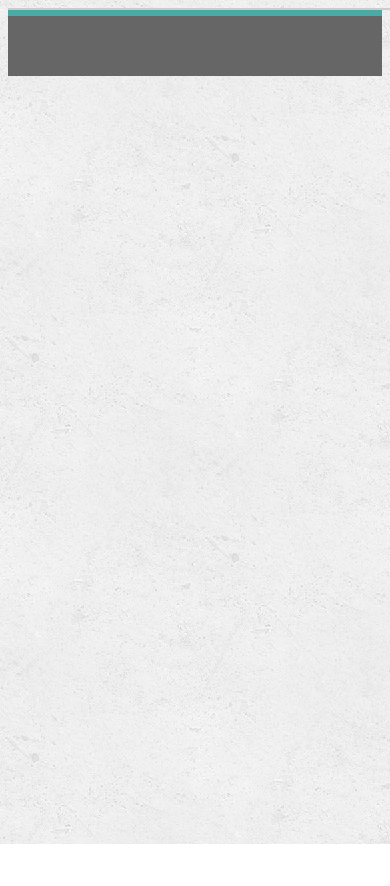
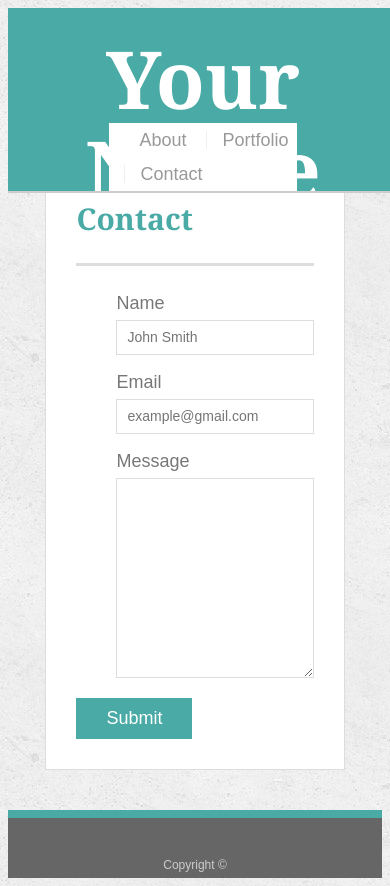
Before and after one commit to kyhongle/responsive-portfolio, a plain HTML site: page contact.html in a window 390 px wide. Before the commit the page ends 844 px from the top, so only its background shows below. Drawn offline with Linux system fonts and the light colour scheme.

Commit message:
modified and finished html and css files

```diff
--- a/assets/css/style.css
+++ b/assets/css/style.css
@@ -110,7 +110,8 @@ footer {
   height: 50px;
 }
 
-h3, h2 {
+h3,
+h2 {
   padding-bottom: 20px;
   margin-bottom: 15px;
   line-height: 22px;
@@ -187,15 +188,15 @@ h3, h2 {
 }
 
 label,
-input[type=text],
-input[type=email],
+input[type="text"],
+input[type="email"],
 textarea {
   display: block;
   width: 100%;
 }
 
-input[type=text],
-input[type=email],
+input[type="text"],
+input[type="email"],
 textarea {
   height: 35px;
   padding: 0 10px;
@@ -207,7 +208,7 @@ textarea {
   height: 200px;
 }
 
-input[type=submit] {
+input[type="submit"] {
   padding: 10px 30px;
   font-size: 18px;
   color: #ffffff;
@@ -216,40 +217,68 @@ input[type=submit] {
   border: 0 none;
 }
 
-@media screen and (max-width:980px) {
-  .container{
+@media screen and (max-width: 980px) {
+  .container {
     width: 80%;
   }
 
-  .main-section{
+  .main-section {
     max-width: 650px;
   }
 
-}
-
-@media screen and (max-width:768px) {
-  .auth-image{
-    width: 60%;
-  }
-
-  .main-section{
-    max-width: 650px;
+  ul {
+    list-style-type: none;
   }
 }
 
-@media screen and (max-width:640px) {
-  .container{
-    display: none;
+@media screen and (max-width: 768px) {
+  .auth-image {
+    width: 60%;
   }
-  .auth-image{
+  /* portfolio */
+  .main-section {
+    max-width: 600px;
+  }
+
+  .work {
+    width: 45%;
+  }
+}
+
+@media screen and (max-width: 640px) {
+  /* main */
+  /* .container{
+    width: 100%;
+  } */
+  .main-container {
+    width: 80%;
+  }
+  .auth-image {
     width: 100%;
     margin-bottom: 20px;
   }
 
-  .main-section{
+  #logo {
+    width: 100%;
+    font-size: 80px;
+  }
+  #masthead {
+    background-color: #4aaaa5;
+    width: 100%;
+  }
+
+  nav {
+    float: none;
+    margin-left: 20%;
+    margin-right: 20%;
+    background-color: white;
+  }
+
+  /* portfolio */
+  .main-section {
     max-width: 500px;
   }
-
-  #logo{
+  .work {
     width: 100%;
+  }
 }
--- a/contact.html
+++ b/contact.html
@@ -1,18 +1,16 @@
-<!doctype html>
+<!DOCTYPE html>
 <html lang="en-us">
-
   <head>
-  <meta charset="UTF-8">
+    <meta charset="UTF-8" />
     <title>Contact | Your Name</title>
-  <link rel="stylesheet" type="text/css" href="assets/css/style.css">
-  <meta name="viewport" content="width=device-width, initial-scale=1.0">
-  <meta http-equiv="X-UA-Compatible" content="ie=edge">
+    <link rel="stylesheet" type="text/css" href="assets/css/style.css" />
+    <meta name="viewport" content="width=device-width, initial-scale=1.0" />
+    <meta http-equiv="X-UA-Compatible" content="ie=edge" />
   </head>
 
   <body>
-
     <header id="masthead">
-    <div class="container">
+      <div class="container container2">
         <a href="index.html" id="logo">Your Name</a>
         <nav>
           <a href="index.html">About</a>
@@ -30,22 +28,36 @@
           <ul>
             <li>
               <label for="name">Name</label>
-            <input type="text" id="name" name="name" placeholder="John Smith" required="required">
+              <input
+                type="text"
+                id="name"
+                name="name"
+                placeholder="John Smith"
+                required="required"
+              />
             </li>
             <li>
               <label for="email">Email</label>
-            <input type="email" id="email" name="email" placeholder="example@gmail.com" required="required">
+              <input
+                type="email"
+                id="email"
+                name="email"
+                placeholder="example@gmail.com"
+                required="required"
+              />
             </li>
             <li>
               <label for="message">Message</label>
-            <textarea id="message" name="message" required="required"></textarea>
+              <textarea
+                id="message"
+                name="message"
+                required="required"
+              ></textarea>
             </li>
           </ul>
-        <input type="submit">
+          <input type="submit" />
         </form>
-
       </section>
-
     </div>
 
     <footer>
@@ -54,5 +66,4 @@
       </div>
     </footer>
   </body>
-
 </html>
```
Lines whose indentation alone changed are shown as unchanged.
